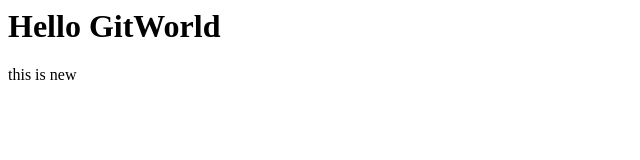
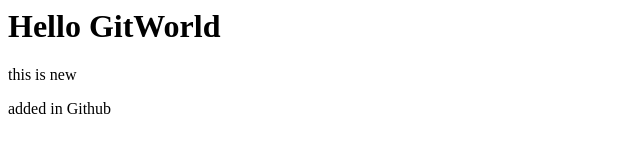
Before and after one commit to jpuritscher88/GitGithubMasterclass, a plain HTML site: page index.html in a window 1280 px wide. Shown: the whole page, without its empty margins (0-640 px from the left). Drawn offline with Linux system fonts and the light colour scheme.

Commit message:
Update index.html

```diff
--- a/index.html
+++ b/index.html
@@ -3,3 +3,7 @@
 <div>
     <p>this is new</p>
 </div>
+
+<div>
+    <p>added in Github</p>
+</div>
```
